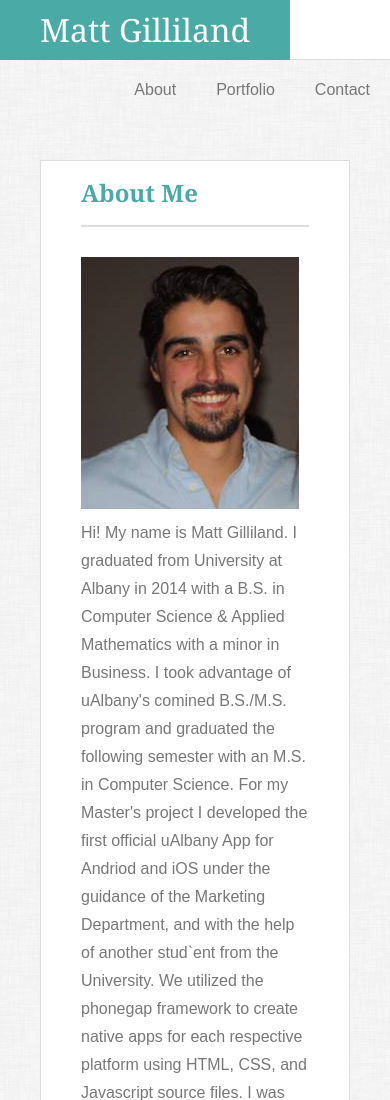
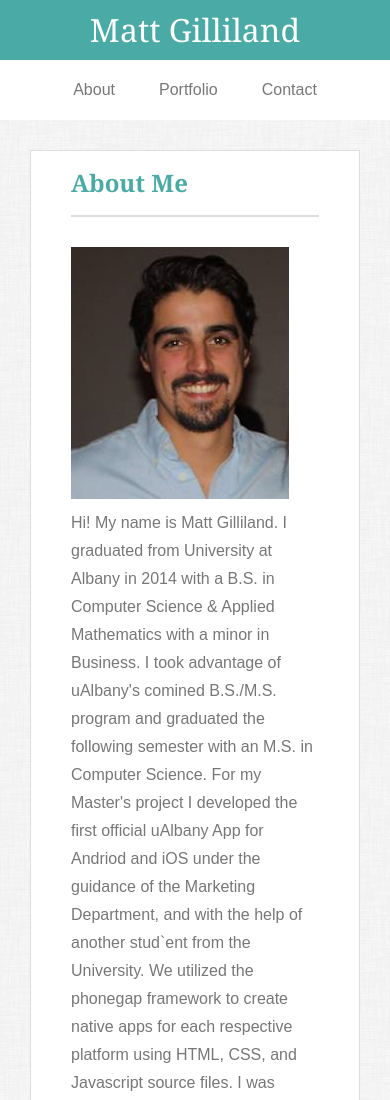
Before and after one commit to mgilliland23/Responsive-Portfolio, a plain HTML site: page index.html in a window 390 px wide. Shown: the top 1100 px of the page. Drawn offline with Linux system fonts and the light colour scheme.

Commit message:
created media query for devices with 640px

```diff
--- a/assets/css/style.css
+++ b/assets/css/style.css
@@ -252,5 +252,33 @@ footer{
 }
 
 @media only screen and (max-width: 640px) {
+  .headerWrapper{
+    width: 100%;
+  }
 
+  .header{
+    min-width: 0;
+    width: 100%;
+
+  }
+
+  .header a{
+    float: none;
+    padding: 20px;
+  }
+
+  .myName{
+    width: 100%;
+    text-align: center;
+  }
+
+  .navlinks-right{
+    width: 100%;
+    background-color: white;
+    text-align: center;
+  }
+  .content{
+    width: calc(100vw - 60px);
+    margin: 30px;
+  }
 }
```
